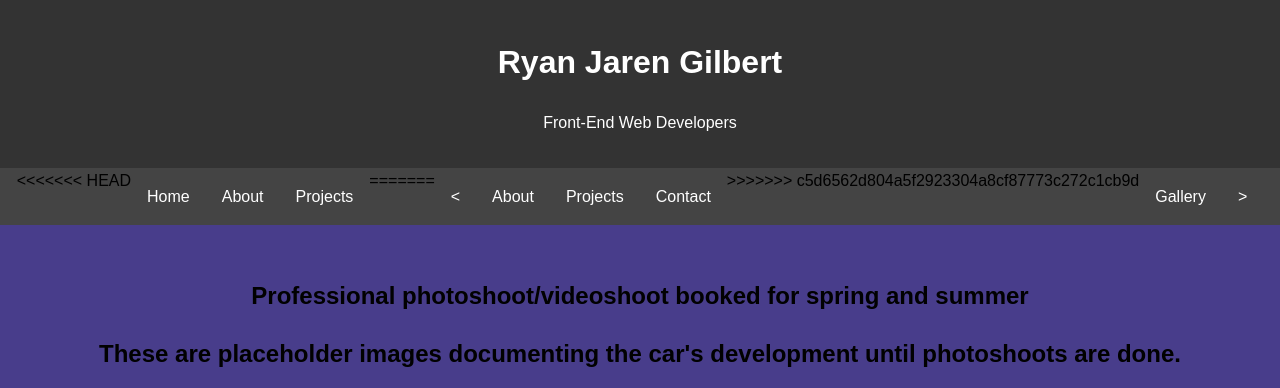
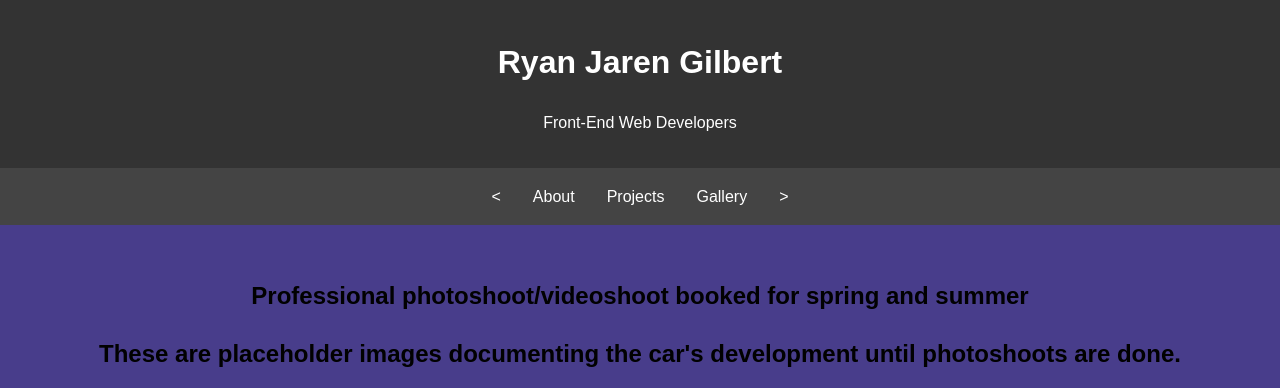
Before and after one commit to Jaren-Wheeler/WebDev-FinalProject, a plain HTML site: page gallery.html in a window 1280 px wide. Shown: the top 388 px of the page. Drawn offline with Linux system fonts and the light colour scheme.

Commit message:
Update gallery.html

```diff
--- a/gallery.html
+++ b/gallery.html
@@ -16,17 +16,9 @@
     </header>
 
     <nav>
-<<<<<<< HEAD
-        <a href="index.html">Home</a>
-        <a href="about.html">About</a>
-        <a href="projects.html">Projects</a>
-         <!-- add links to other pages for nav bar (mauybe add pagination??)-->
-=======
-        <a href="otherPage.html" aria-label="Previous page">&lt;</a>
+        <a href="about.html" aria-label="Previous page">&lt;</a>
         <a href="index.html">About</a>
         <a href="projects.html">Projects</a>
-        <a href="otherPage.html">Contact</a>
->>>>>>> c5d6562d804a5f2923304a8cf87773c272c1cb9d
         <a href="gallery.html">Gallery</a>
         <a href="gallery.html" aria-label="Next page">&gt;</a>
     </nav>
```
